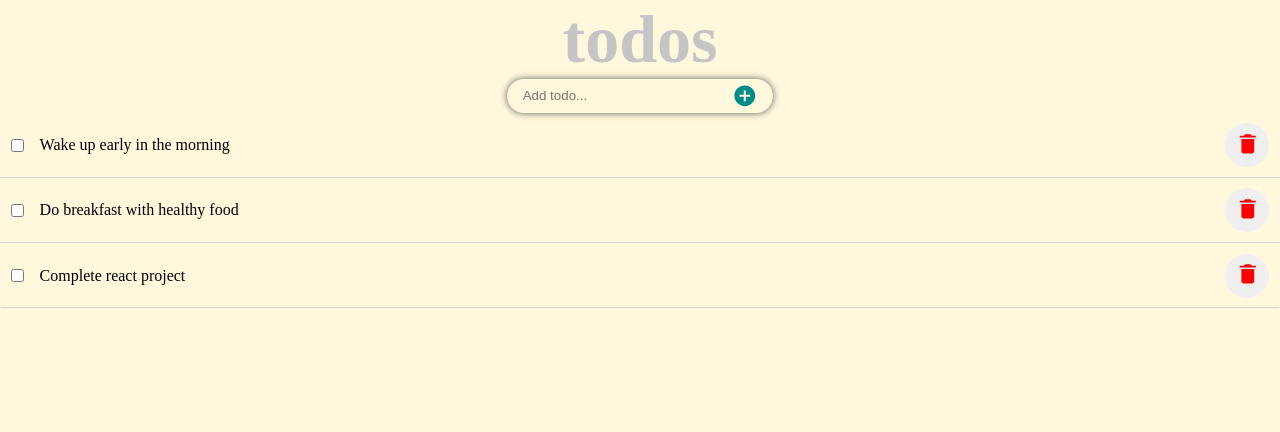
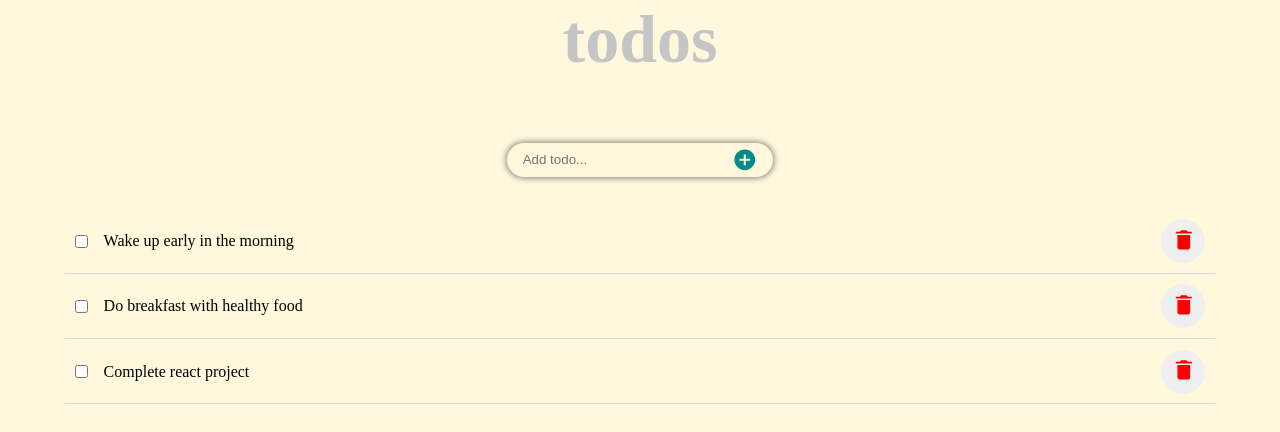
Before and after one commit to skyv26/react-todo-app-v1, a React (Create React App) app: page / in a window 1280 px wide. Shown: the top 432 px of the page. Built offline with nearby package versions, Linux system fonts and the light colour scheme.

Commit message:
Add `styles` to `[TodoInput]` components

```diff
--- a/src/components/TodoInput/TodoInput.js
+++ b/src/components/TodoInput/TodoInput.js
@@ -51,7 +51,7 @@ class TodoInput extends React.Component {
   render() {
     const { todoItems } = this.state;
     return (
-      <>
+      <div className={style.TodoInteractionWrapper}>
         <form className={style.Form} onSubmit={(e) => { this.createTodoHandler(e); }}>
           <input type="text" className={style.Text} placeholder="Add todo..." />
           <button type="submit" className={style.Submit}>
@@ -59,7 +59,7 @@ class TodoInput extends React.Component {
           </button>
         </form>
         <TodoList items={todoItems} />
-      </>
+      </div>
     );
   }
 }
--- a/src/components/TodoInput/TodoInput.module.css
+++ b/src/components/TodoInput/TodoInput.module.css
@@ -1,3 +1,12 @@
+.TodoInteractionWrapper {
+  display: flex;
+  flex-direction: column;
+  gap: 2rem;
+  width: 90%;
+  margin: auto;
+  margin-top: 4rem;
+}
+
 .Form {
   display: flex;
   gap: 2rem;
```
